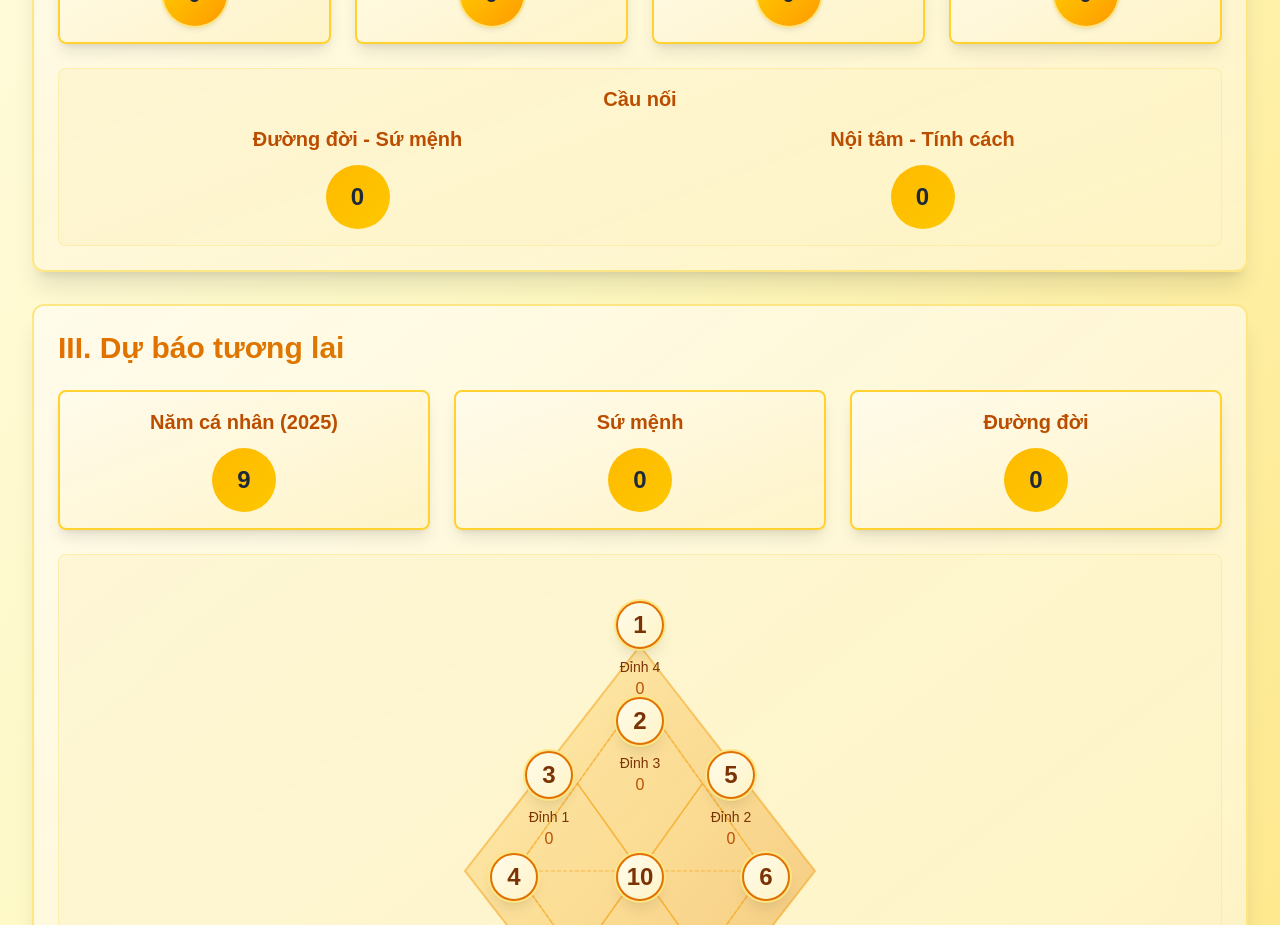
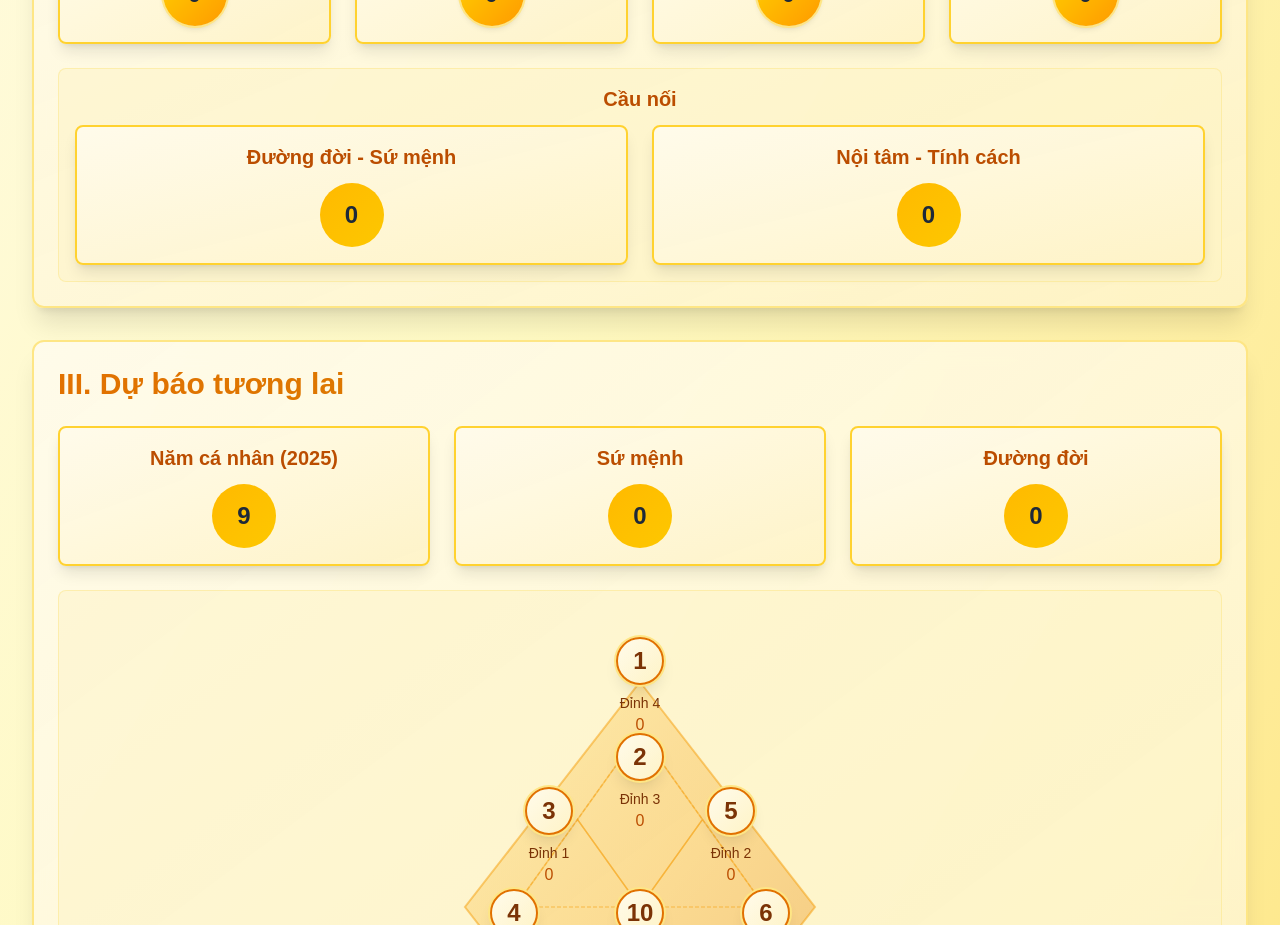
Before and after one commit to Threaten/tsh-v2, a Next.js app: page / in a window 1280 px wide. Shown: the part 1040-1965 px from the top of the page. Built offline with nearby package versions, Linux system fonts and the light colour scheme.

Commit message:
ui enhanced

```diff
--- a/app/page.tsx
+++ b/app/page.tsx
@@ -1115,8 +1115,8 @@ export default function Home() {
                 <h3 className="text-xl font-semibold mb-3 text-amber-700 flex justify-center items-center">
                   Cầu nối
                 </h3>
-                <div className="grid grid-cols-2 w-full">
-                  <div className="w-full">
+                <div className="grid grid-cols-2 w-full gap-6">
+                  <div className="bg-gradient-to-br from-amber-50 to-amber-100/90 rounded-lg p-4 border-2 border-amber-300 shadow-lg hover:shadow-xl transition-shadow">
                     <h3 className="text-xl font-semibold mb-3 text-amber-700 flex justify-center items-center">
                       Đường đời - Sứ mệnh{" "}
                     </h3>
@@ -1131,7 +1131,7 @@ export default function Home() {
                       </div>
                     </div>
                   </div>
-                  <div className="w-full">
+                  <div className="bg-gradient-to-br from-amber-50 to-amber-100/90 rounded-lg p-4 border-2 border-amber-300 shadow-lg hover:shadow-xl transition-shadow">
                     <h3 className="text-xl font-semibold mb-3 text-amber-700 flex justify-center items-center">
                       Nội tâm - Tính cách{" "}
                     </h3>
```
